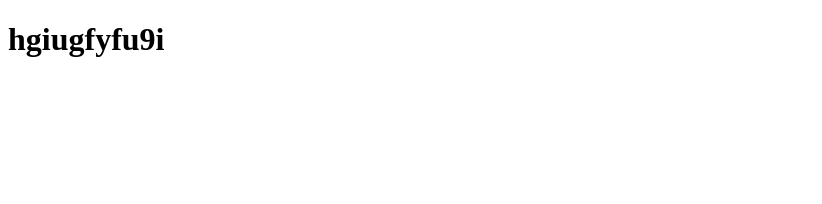
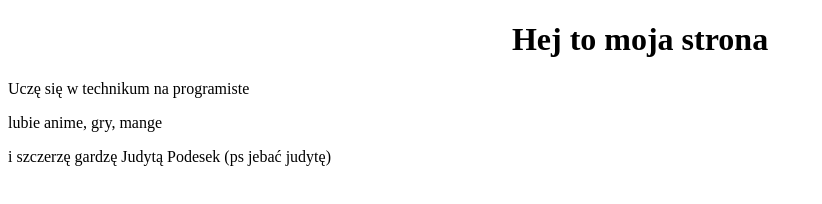
Before and after one commit to TymurBB/tymurbb.github.io, a plain HTML site: page index.html in a window 1280 px wide. Shown: the whole page, without its empty margins (0-822 px from the left). Drawn offline with Linux system fonts and the light colour scheme.

Commit message:
Update index.html

```diff
--- a/index.html
+++ b/index.html
@@ -1,11 +1,23 @@
 <!DOCTYPE html>
-<html lang="en">
+<html lang="pl-PL">
 <head>
     <meta charset="UTF-8">
     <meta name="viewport" content="width=device-width, initial-scale=1.0">
-    <title>Document</title>
+    <title>Strona</title>
+    <style>
+        body{background: linear-gradient(red,rgb(17, 0, 255)) to left}
+        .blok1{background-color: black; color: aliceblue;}
+    </style>
 </head>
 <body>
-    <h1>hgiugfyfu9i</h1>
+    <div id="blok1">
+<h1 style="text-align: center;"> Hej to moja strona </h1>
+<p>Uczę się w technikum na programiste </p>
+<p>lubie anime, gry, mange</p>
+<p>i szczerzę gardzę Judytą Podesek (ps jebać judytę)</p>
+
+
+
+    </div>
 </body>
 </html>
```
